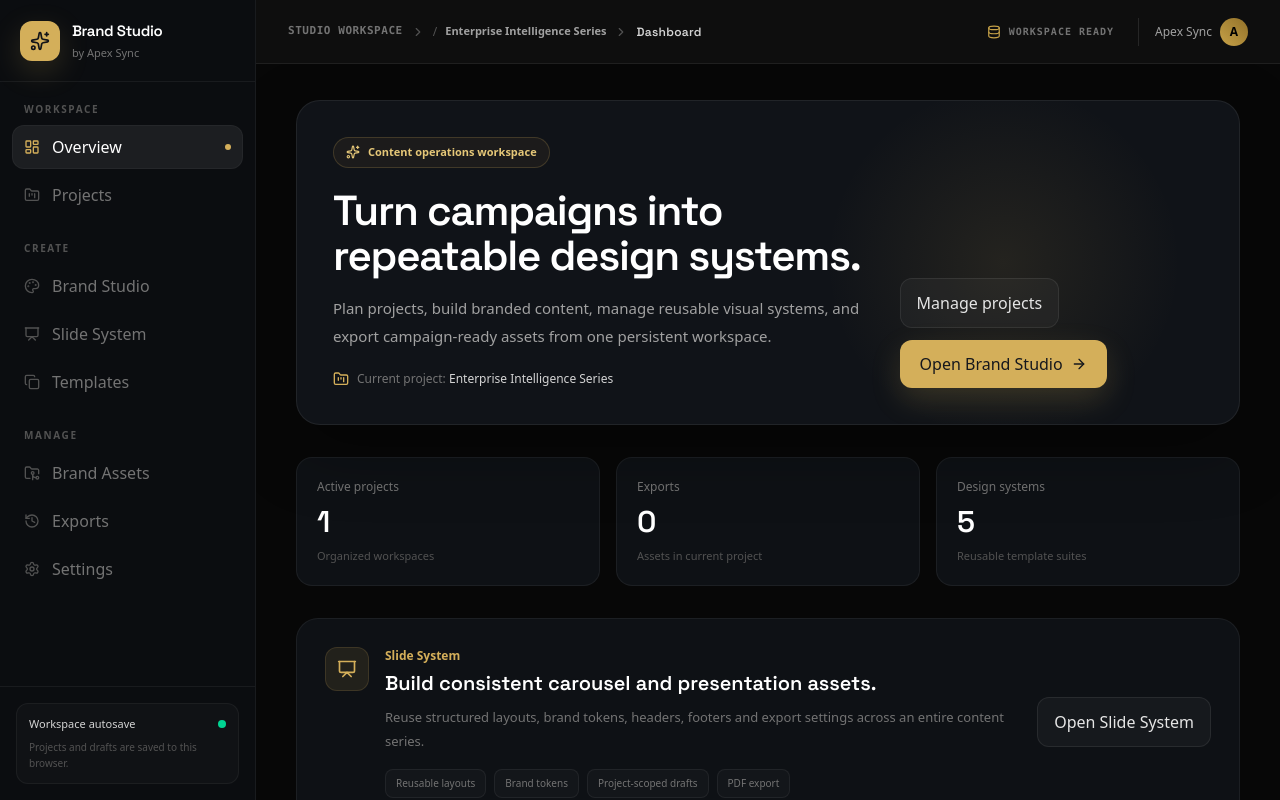
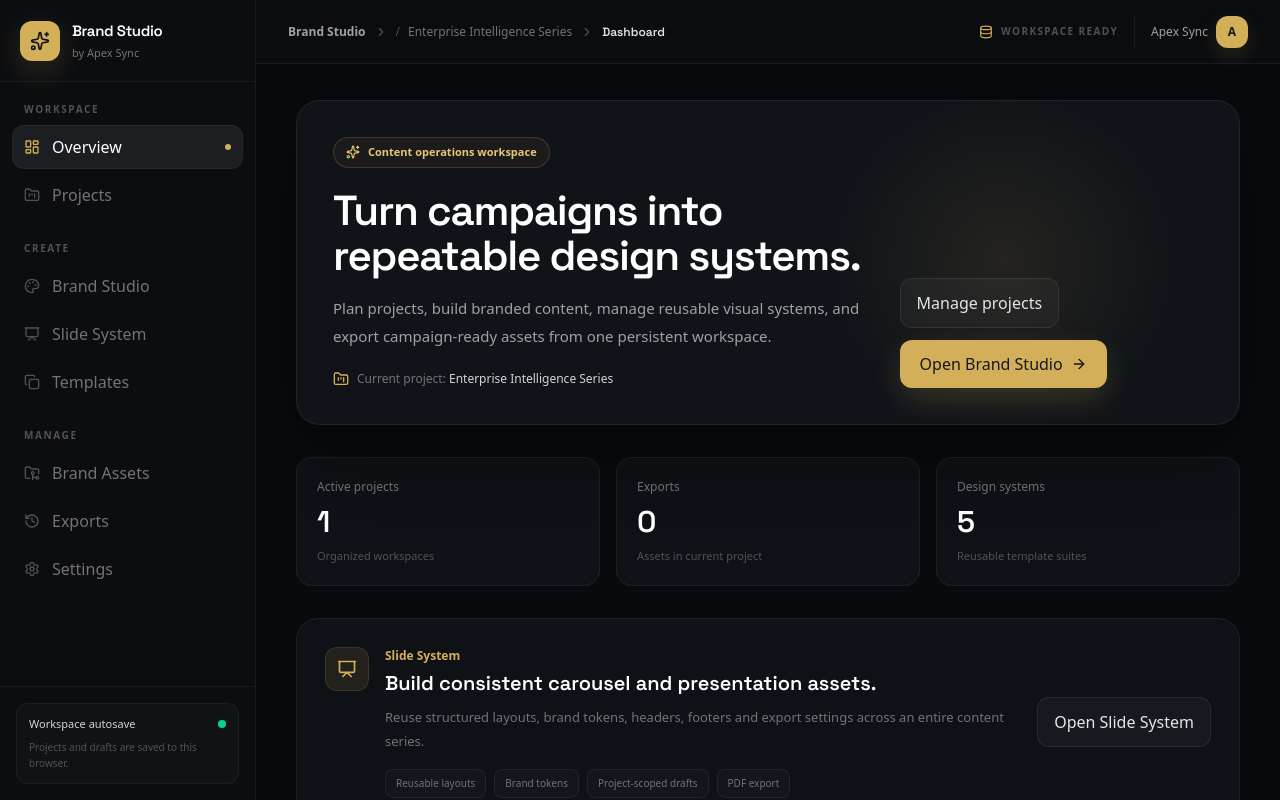
Before and after one commit to olaoluwabankole3-cmd/Brand-Studio, a React (Vite) app: page / in a window 1280 px wide. Built offline with nearby package versions, Linux system fonts and the light colour scheme.

Commit message:
Refine application shell UI

```diff
--- a/src/App.tsx
+++ b/src/App.tsx
@@ -674,7 +674,7 @@ export default function App() {
   };
 
   return (
-    <div id="apex-app-shell" className="flex h-screen bg-[#0A0A0A] text-white overflow-hidden font-sans">
+    <div id="apex-app-shell" className="flex h-screen bg-[#080A0D] text-white overflow-hidden font-sans">
 
       {/* LEFT STATIC SIDEBAR NAVIGATION */}
       <Sidebar activeTab={activeTab} setActiveTab={handleNavigation} />
@@ -683,43 +683,43 @@ export default function App() {
       <div className="flex-1 flex flex-col h-screen overflow-hidden">
 
         {/* Workspace Top Bar (Header Panel) */}
-        <header className="h-[64px] border-b border-[#1F1F1F] px-8 flex items-center justify-between bg-[#0E0E0E] shrink-0 select-none">
+        <header className="h-[64px] border-b border-white/[0.06] px-6 lg:px-8 flex items-center justify-between bg-[#0B0D10]/95 backdrop-blur-xl shrink-0 select-none">
 
           {/* Breadcrumb Info */}
           <div className="flex items-center gap-2">
-            <span className="text-[11px] font-semibold text-neutral-500 font-mono tracking-wider uppercase">STUDIO WORKSPACE</span>
+            <span className="text-[12px] font-semibold text-neutral-400">Brand Studio</span>
             <ChevronRight className="w-3.5 h-3.5 text-neutral-600" />
             {activeProject && (
               <>
                 <span className="text-xs text-neutral-600">/</span>
-                <span className="text-[11px] font-semibold text-neutral-400 max-w-[220px] truncate">
+                <span className="text-[12px] font-medium text-neutral-500 max-w-[240px] truncate">
                   {activeProject.name}
                 </span>
                 <ChevronRight className="w-3.5 h-3.5 text-neutral-600" />
               </>
             )}
-            <span className="text-xs font-semibold text-neutral-300 capitalize font-['Space_Grotesk'] tracking-wide">
+            <span className="text-[12px] font-semibold text-neutral-200 capitalize font-['Space_Grotesk']">
               {activeTab === 'studio' ? 'Design Engine' : activeTab.replace('-', ' ')}
             </span>
           </div>
 
           {/* Connected state & Profile indicators */}
-          <div className="flex items-center gap-6">
+          <div className="flex items-center gap-4">
 
             {/* Workspace status */}
             <div className="flex items-center gap-2">
-              <Database className="w-3.5 h-3.5 text-[#C7A248]" />
-              <span className="text-[10px] font-mono font-semibold text-neutral-500 uppercase tracking-widest hidden md:inline">
-                WORKSPACE READY
+              <Database className="w-3.5 h-3.5 text-[#D4AF5A]" />
+              <span className="text-[10px] font-semibold text-neutral-600 uppercase tracking-[0.14em] hidden md:inline">
+                Workspace ready
               </span>
             </div>
 
             {/* Profile */}
-            <div className="flex items-center gap-2 border-l border-neutral-800 pl-4">
+            <div className="flex items-center gap-2 border-l border-white/[0.06] pl-4">
               <span className="text-xs text-neutral-400 font-medium hidden sm:inline">
                 {activeBrandProfile?.name || 'Workspace'}
               </span>
-              <div className="w-7 h-7 rounded-full bg-gradient-to-tr from-[#C7A248] to-[#927129] flex items-center justify-center font-bold text-black text-xs">
+              <div className="w-8 h-8 rounded-xl bg-[#D4AF5A] flex items-center justify-center font-bold text-[#15171B] text-xs shadow-[0_8px_20px_rgba(212,175,90,0.14)]">
                 {(activeBrandProfile?.name || 'W').charAt(0).toUpperCase()}
               </div>
             </div>
@@ -729,7 +729,7 @@ export default function App() {
         </header>
 
         {/* Dynamic sub-view viewport */}
-        <main className="flex-1 overflow-y-auto bg-[#070707]">
+        <main className="flex-1 overflow-y-auto bg-[#080A0D]">
           <AnimatePresence mode="wait">
             <motion.div
               key={activeTab}
```
